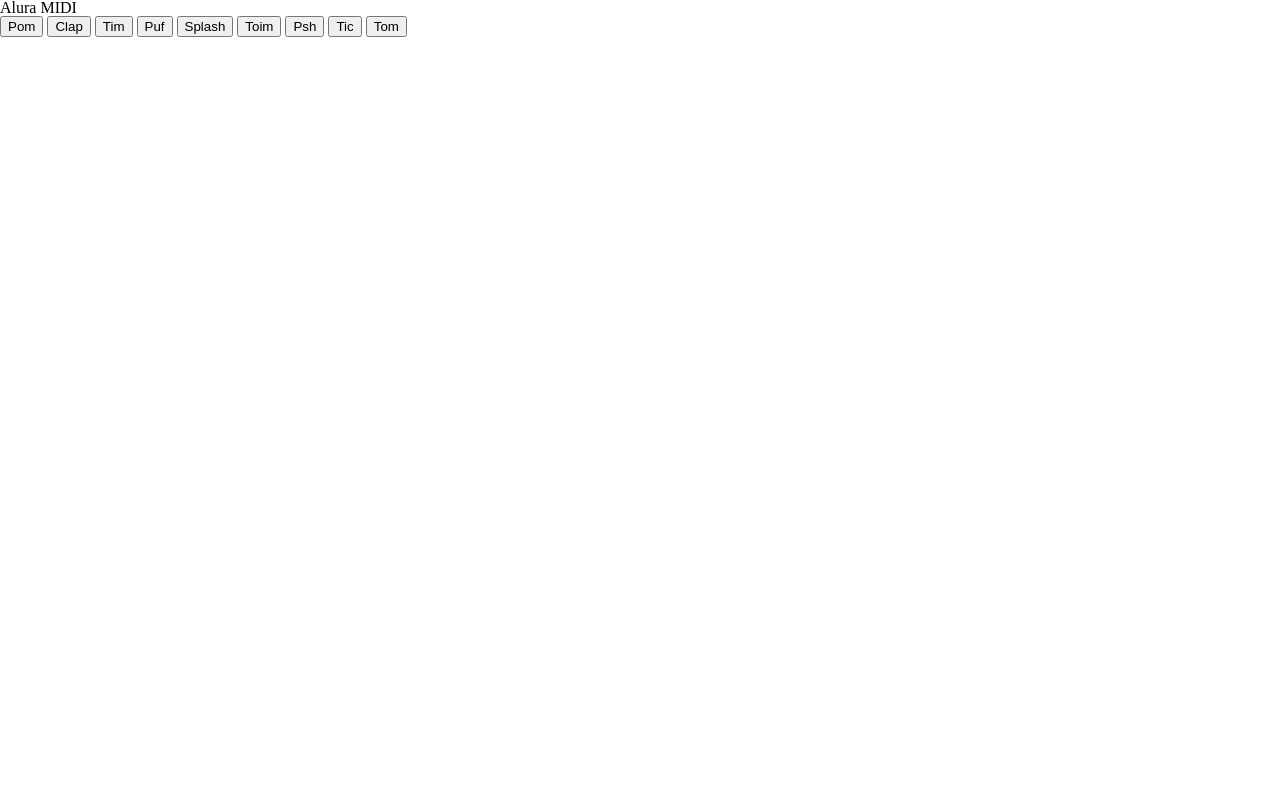
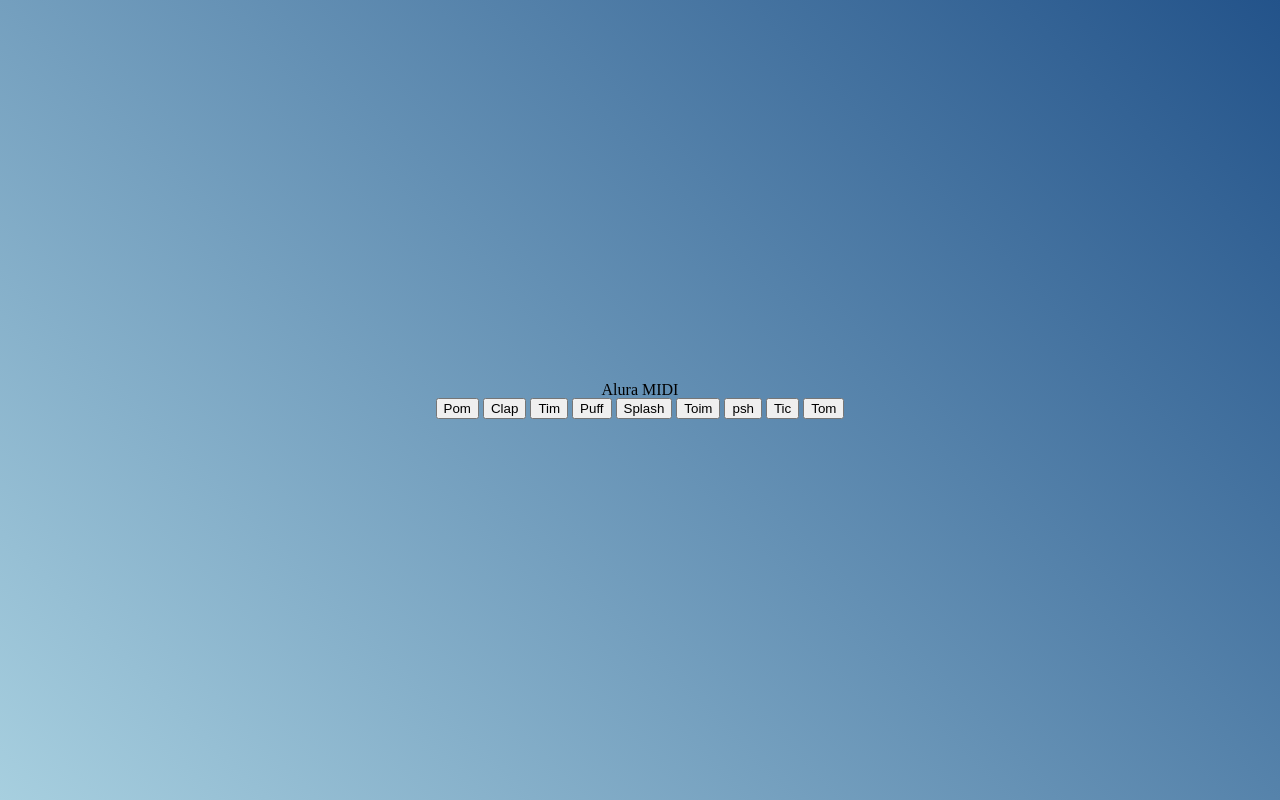
Before and after one commit to LCSHNR/aluramidi, a plain HTML site: page index.html in a window 1280 px wide. Drawn offline with Linux system fonts and the light colour scheme.

Commit message:
gradient

```diff
--- a/css/style.css
+++ b/css/style.css
@@ -0,0 +1,19 @@
+:root{
+    --cinza: #aaa;
+    --vermelho: #e93d50;
+    --vermelho-escuro: #af303f;
+    --branca: #fff;
+    --luz: rgb(229, 255, 0);
+
+}
+
+body{
+    align-items: center;
+    background: linear-gradient(45deg, #a7cfdf 0%, #23538a 100%);
+    display: flex;
+    justify-content: center;
+    flex-direction: column;
+    font-family: 'Montserrant', san-serif;
+    min-height: 100vh;
+
+}
--- a/index.html
+++ b/index.html
@@ -1,9 +1,10 @@
 <!DOCTYPE html>
-<html lang="pt-br">
+<html lang="pt-BR">
 <head>
     <meta charset="UTF-8">
     <meta name="viewport" content="width=device-width, initial-scale=1.0">
     <title>Alura MIDI</title>
+
 <link rel="preconnect" href="https://fonts.googleapis.com">
 <link rel="preconnect" href="https://fonts.gstatic.com" crossorigin>
 <link href="https://fonts.googleapis.com/css2?family=Montserrat:ital,wght@0,100..900;1,100..900&display=swap" rel="stylesheet">
@@ -23,19 +24,26 @@
         <button class="tecla tecla_clap">Clap</button>
         <button class="tecla tecla_tim">Tim</button>
 
-        <button class="tecla tecla_puf">Puf</button>
+        <button class="tecla tecla_puff">Puff</button>
         <button class="tecla tecla_splash">Splash</button>
         <button class="tecla tecla_toim">Toim</button>
 
-        <button class="tecla tecla_psh">Psh</button>
+        <button class="tecla tecla_psh">psh</button>
         <button class="tecla tecla_tic">Tic</button>
         <button class="tecla tecla_tom">Tom</button>
-
     </section>
 
+    <audio src="sounds/keyq.wav" id="som_tecla_pom"></audio>
+    <audio src="sounds/keyw.wav" id="som_tecla_clap"></audio>
+    <audio src="sounds/keye.wav" id="som_tecla_tim"></audio>
+    <audio src="sounds/keya.wav" id="som_tecla_puff"></audio>
+    <audio src="sounds/keys.wav" id="som_tecla_splash"></audio>
+    <audio src="sounds/keyd.wav" id="som_tecla_toim"></audio>
+    <audio src="sounds/keyz.wav" id="som_tecla_psh"></audio>
+    <audio src="sounds/keyx.wav" id="som_tecla_tic"></audio>
+    <audio src="sounds/keyc.wav" id="som_tecla_tom"></audio>
 
-
-
+    <script src="main.js"></script>
 
 </body>
 </html>
```
